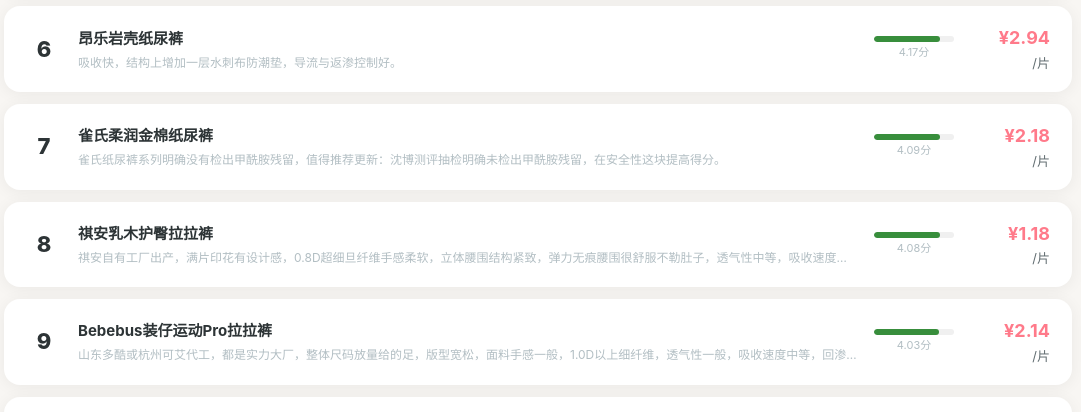
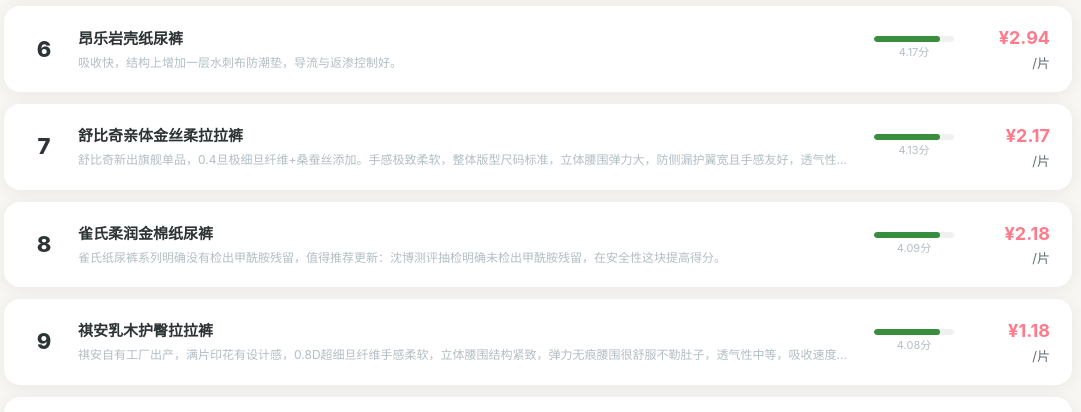
Before and after one commit to Tonywsy/diaper-review, a plain HTML site: page index.html in a window 1280 px wide. Shown: the part 880-1292 px from the top of the page, without its empty margins (102-1183 px from the left). Drawn offline with Linux system fonts and the light colour scheme.

Commit message:
Update diaper review: 48 brands, +舒比奇亲体金丝柔 (safety=4)

```diff
--- a/index.html
+++ b/index.html
@@ -714,7 +714,8 @@
   {"name":"奇莫皇家至柔拉拉裤","douyin_name":"奇莫皇家至柔拉拉裤","price_raw":"XL码 43元/18片 | 2.39/片","price":2.39,"price_total":43.0,"price_count":18,"scores":[3.5,3.5,4,4.5,4,3.5,4,3.5,3],"safety":3,"overall":3.73,"highlights":"恒安集团大厂出品，整体手感扎实不算轻薄，和同公司另一品牌安儿乐薄薄小轻芯非常类似，手感一般，透气性一般，但是吸收速度和回渗控制优秀，属于比较偏科类的，进入过沈博健康评测甲酰胺抽检，未进入白名单。"},
   {"name":"Bebebus装仔运动Pro拉拉裤","douyin_name":"Bebebus装仔运动Pro拉拉裤","price_raw":"XL码 25.7元/12片 | 2.14/片","price":2.14,"price_total":25.7,"price_count":12,"scores":[3,3.5,4,3.5,4.5,3.5,4,3.5,5],"safety":5,"overall":4.03,"highlights":"山东多酷或杭州可艾代工，都是实力大厂，整体尺码放量给的足，版型宽松，面料手感一般，1.0D以上细纤维，透气性一般，吸收速度中等，回渗控制非常好，沈博测评抽检明确未检出甲酰胺残留，在安全性这块提高得分。"},
   {"name":"花王妙而舒拉拉裤","douyin_name":"花王妙而舒拉拉裤","price_raw":"XL码 79元/32片 | 2.47/片","price":2.47,"price_total":79.0,"price_count":32,"scores":[3.5,3.5,3,4,3,3,4,3,5],"safety":5,"overall":3.75,"highlights":"老牌日系厂出产纸尿裤，整体手感柔和，立体腰围弹力比较松散，细氨纶橡筋固定度一般，透气性中等，尺码标准，绒毛浆添加比例多，吸收速度中等，吸量还比较大，吸多了有点起坨，回渗控制表现不错，正确穿戴一片过夜无忧。更新：沈博测评抽检明确未检出甲酰胺残留，在安全性这块提高得分。"},
-  {"name":"祺安乳木护臀拉拉裤","douyin_name":"祺安乳木护臀拉拉裤","price_raw":"XL码 14.11元/12片 | 1.18/片","price":1.18,"price_total":14.11,"price_count":12,"scores":[4,3.5,4,3.5,4,4,4,4,5],"safety":5,"overall":4.08,"highlights":"祺安自有工厂出产，满片印花有设计感，0.8D超细旦纤维手感柔软，立体腰围结构紧致，弹力无痕腰围很舒服不勒肚子，透气性中等，吸收速度不错，回渗控制表现良好，更新：沈博测评抽检明确未检出甲酰胺残留，在安全性这块提高得分。"}
+  {"name":"祺安乳木护臀拉拉裤","douyin_name":"祺安乳木护臀拉拉裤","price_raw":"XL码 14.11元/12片 | 1.18/片","price":1.18,"price_total":14.11,"price_count":12,"scores":[4,3.5,4,3.5,4,4,4,4,5],"safety":5,"overall":4.08,"highlights":"祺安自有工厂出产，满片印花有设计感，0.8D超细旦纤维手感柔软，立体腰围结构紧致，弹力无痕腰围很舒服不勒肚子，透气性中等，吸收速度不错，回渗控制表现良好，更新：沈博测评抽检明确未检出甲酰胺残留，在安全性这块提高得分。"},
+  {"name":"舒比奇亲体金丝柔拉拉裤","douyin_name":"舒比奇亲体金丝柔拉拉裤","price_raw":"XL码 65元/30片 | 2.17/片","price":2.17,"price_total":65.0,"price_count":30,"scores":[4.5,5,4,4,4,4,4,4,4],"safety":4,"overall":4.13,"highlights":"舒比奇新出旗舰单品，0.4旦极细旦纤维+桑蚕丝添加。手感极致柔软，整体版型尺码标准，立体腰围弹力大，防侧漏护翼宽且手感友好，透气性优秀，吸收速度回渗控制表现优异，同产线维Epro和透气薄甲酰胺三方抽检均为未检出状态，安全性值得信赖。"}
 ];
 
 const DIMENSIONS = ['厚度透气','面料柔软','腰围弹力','吸水速度','反渗干爽','起坨断层','防漏能力','性价比','安全性'];
```
